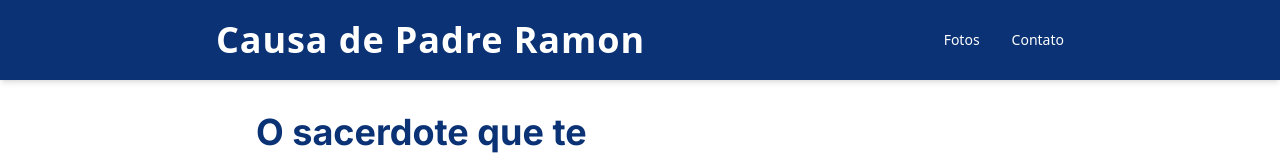
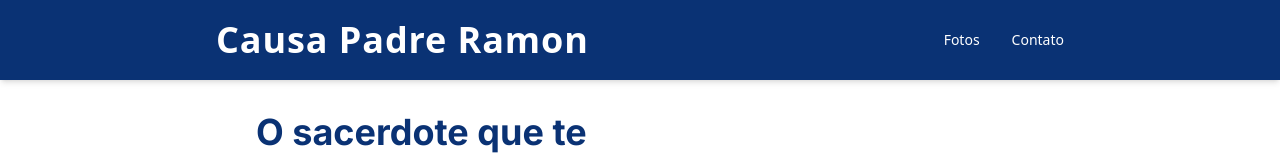
Before and after one commit to leonardocintra/padre-ramon, a Next.js app: page / in a window 1280 px wide. Shown: the top 155 px of the page. Built offline with nearby package versions, Linux system fonts and the light colour scheme.

Commit message:
feat: add replit

```diff
--- a/src/app/layout.tsx
+++ b/src/app/layout.tsx
@@ -8,8 +8,8 @@ import Footer from "@/components/Footer";
 const inter = Inter({ subsets: ["latin"] });
 
 export const metadata: Metadata = {
-  title: "Biografia",
-  description: "Site de biografia pessoal",
+  title: "Padre Ramon",
+  description: "Causa de Padre Ramon",
 };
 
 export default function RootLayout({
--- a/src/components/Header.tsx
+++ b/src/components/Header.tsx
@@ -6,7 +6,7 @@ export default function Header() {
       <nav className="max-w-4xl mx-auto px-6 flex justify-between items-center">
         <Link href="/">
           <h1 className="font-extrabold text-4xl tracking-wide font-sans select-none cursor-pointer">
-            Causa de Padre Ramon
+            Causa Padre Ramon
           </h1>
         </Link>
         <div className="space-x-8 text-sm font-medium font-sans">
```
Also changed, not shown: 1 other file (tests, documents, lock files or other folders).
